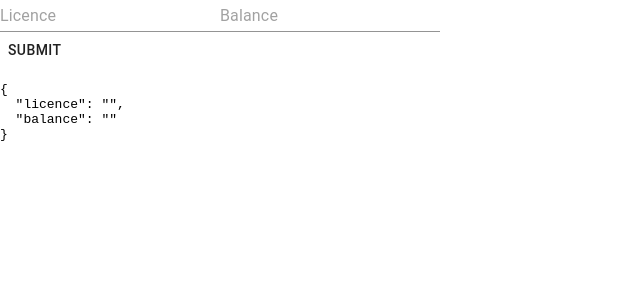
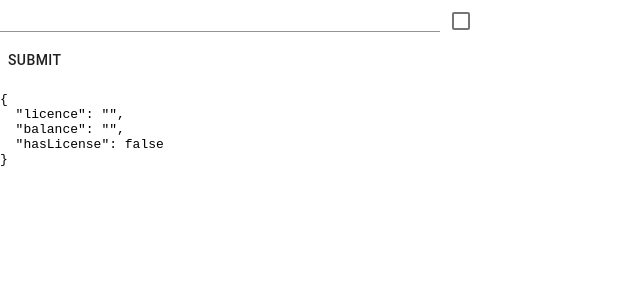
Before and after one commit to aphd/smart-corpus, a React (Create React App) app: page / in a window 1280 px wide. Shown: the top 300 px of the page, without its empty margins (0-640 px from the left). Built offline with nearby package versions, Linux system fonts and the light colour scheme.

Commit message:
Adding checkbox

```diff
--- a/src/components/cue-form.jsx
+++ b/src/components/cue-form.jsx
@@ -1,12 +1,12 @@
 import React, { Component } from "react";
 import { Formik, Field, Form } from "formik";
-import { TextField, Button } from "@material-ui/core";
+import { TextField, Button, Checkbox } from "@material-ui/core";
 
 class CueForm extends Component {
     render() {
         return (
             <Formik
-                initialValues={{ licence: "", balance: "" }}
+                initialValues={{ licence: "", balance: "", hasLicense: false }}
                 onSubmit={(data, { setSubmitting }) => {
                     setSubmitting(true);
                     console.log("Submit: ", data);
@@ -15,17 +15,12 @@ class CueForm extends Component {
             >
                 {({ values, isSubmitting }) => (
                     <Form>
+                        <Field name="licence" type="input" as={TextField} />
+                        <Field name="balance" type="input" as={TextField} />
                         <Field
-                            placeholder="Licence"
-                            name="licence"
-                            type="input"
-                            as={TextField}
-                        />
-                        <Field
-                            placeholder="Balance"
-                            name="balance"
-                            type="input"
-                            as={TextField}
+                            name="hasLicense"
+                            type="checkbox"
+                            as={Checkbox}
                         />
                         <div>
                             <Button type="submit" disabled={isSubmitting}>
```
